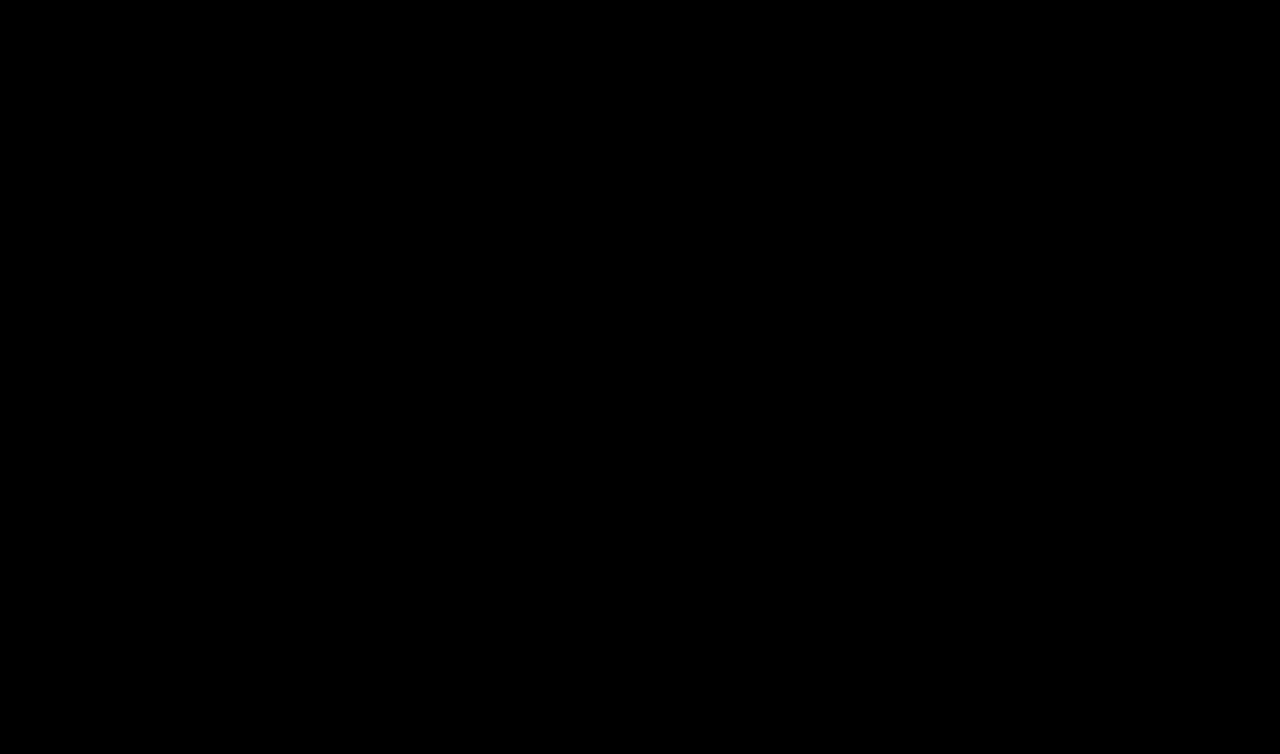
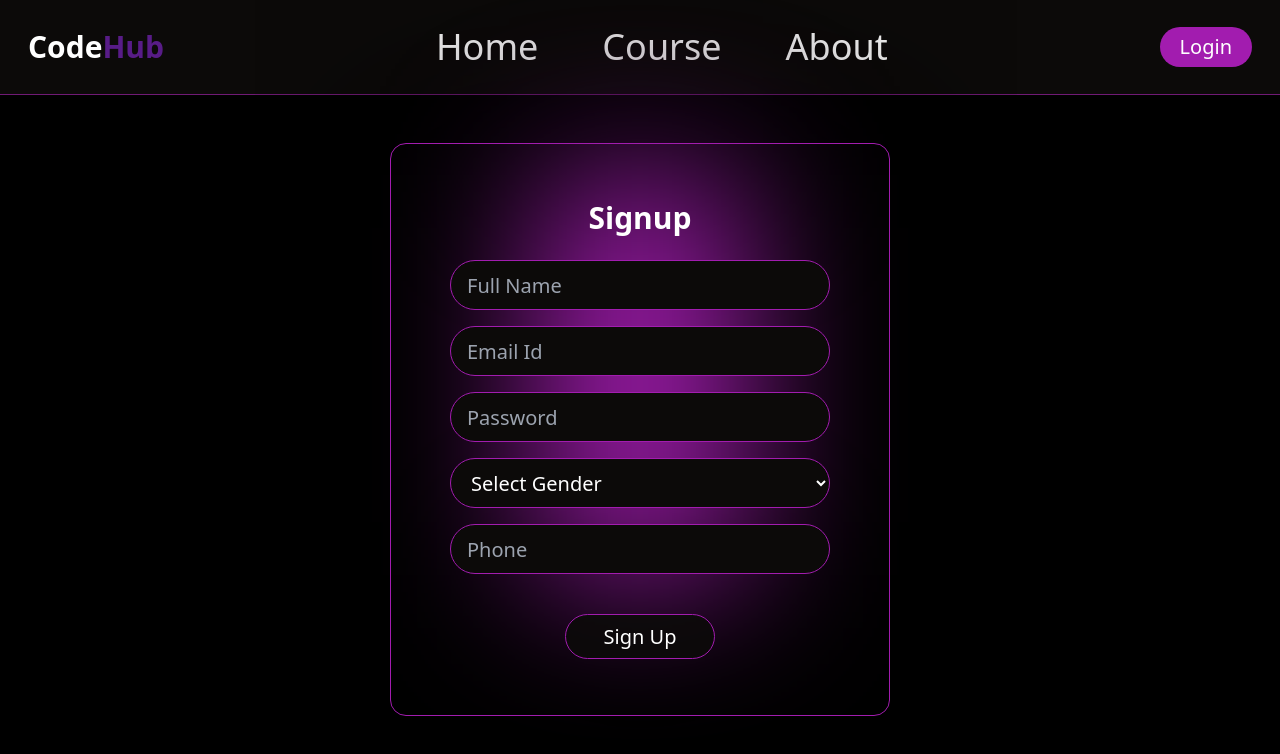
Before and after one commit to yashjaiswal4646/Online-Learning-React-, a React (Vite) app: page / in a window 1280 px wide. Shown: the top 754 px of the page. Built offline with nearby package versions, Linux system fonts and the light colour scheme.

Commit message:
update the signup

```diff
--- a/src/App.jsx
+++ b/src/App.jsx
@@ -1,6 +1,7 @@
 // import AppRoutes from "./routes/AppRoutes";
 
 import { BrowserRouter } from "react-router-dom";
+import Signup from "./pages/Signup";
 
 
 
@@ -9,7 +10,7 @@
     <>
    {/* <AppRoutes />; */}
    <BrowserRouter>
-
+     <Signup/>
    </BrowserRouter>
 
   </>
--- /dev/null
+++ b/src/pages/Signup.jsx
@@ -0,0 +1,118 @@
+import { useState } from "react";
+
+const Signup = () => {
+  const [formData, setFormData] = useState({
+    fullName: "",
+    email: "",
+    password: "",
+    gender: "",
+    phone: "",
+  });
+
+  const handleChange = (field) => (e) => {
+    setFormData((prev) => ({
+      ...prev,
+      [field]: e.target.value,
+    }));
+  };
+
+  const handleSubmit = (e) => {
+    e.preventDefault();
+    console.log("Form submitted:", formData);
+  };
+
+  return (
+    <div className="min-h-screen text-white bg-black-900">
+      {/* Header */}
+      <header className="flex items-center justify-between px-7 py-0 border-b border-solid bg-stone-950 border-b-fuchsia-900 h-[95px] shadow-[0_4px_4px_rgba(0,0,0,0.25)] max-sm:px-4 max-sm:py-0 max-sm:h-[70px]">
+        <h1 className="text-3xl font-bold">
+          <span>Code</span>
+          <span className="text-purple-900">Hub</span>
+        </h1>
+        <nav className="flex justify-center flex-1 gap-16 max-md:gap-8 max-sm:hidden">
+          <button className="text-4xl cursor-pointer max-md:text-3xl hover:text-fuchsia-500">Home</button>
+          <button className="text-4xl cursor-pointer max-md:text-3xl hover:text-fuchsia-500">Course</button>
+          <button className="text-4xl cursor-pointer max-md:text-3xl hover:text-fuchsia-500">About</button>
+        </nav>
+        <button className="px-5 py-1.5 text-xl bg-fuchsia-700 cursor-pointer rounded-[32px] max-sm:px-4 max-sm:py-1 max-sm:text-base transition-colors duration-300 hover:bg-fuchsia-500">
+          Login
+        </button>
+      </header>
+
+      {/* Signup Form */}
+      <form onSubmit={handleSubmit} className="relative flex justify-center pt-12">
+        <div className="absolute bg-fuchsia-700 blur-[80px] h-[400px] top-[80px] w-[200px] z-[1]" />
+        <div className="relative px-0 py-14 border border-fuchsia-700 border-solid shadow-[0_4px_400px_#000] w-[500px] z-[2] max-sm:px-4 max-sm:py-6 max-sm:w-[85%] rounded-2xl">
+
+          {/* Signup Title */}
+          <h2 className="mb-6 text-3xl font-semibold text-center">Signup</h2>
+
+          {/* Form Inputs */}
+          <div className="mx-auto my-0 mb-4 w-[380px] max-sm:w-[90%]">
+            <input
+              type="text"
+              placeholder="Full Name"
+              value={formData.fullName}
+              onChange={handleChange("fullName")}
+              className="px-4 py-0 text-xl border border-solid rounded-full border-fuchsia-700 bg-stone-950 h-[50px] w-full max-sm:text-lg max-sm:h-[40px]"
+            />
+          </div>
+
+          <div className="mx-auto my-0 mb-4 w-[380px] max-sm:w-[90%]">
+            <input
+              type="email"
+              placeholder="Email Id"
+              value={formData.email}
+              onChange={handleChange("email")}
+              className="px-4 py-0 text-xl border border-solid rounded-full border-fuchsia-700 bg-stone-950 h-[50px] w-full max-sm:text-lg max-sm:h-[40px]"
+            />
+          </div>
+
+          <div className="mx-auto my-0 mb-4 w-[380px] max-sm:w-[90%]">
+            <input
+              type="password"
+              placeholder="Password"
+              value={formData.password}
+              onChange={handleChange("password")}
+              className="px-4 py-0 text-xl border border-solid rounded-full border-fuchsia-700 bg-stone-950 h-[50px] w-full max-sm:text-lg max-sm:h-[40px]"
+            />
+          </div>
+
+          <div className="mx-auto my-0 mb-4 w-[380px] max-sm:w-[90%]">
+            <select
+              value={formData.gender}
+              onChange={handleChange("gender")}
+              className="px-4 py-0 text-xl border border-solid rounded-full border-fuchsia-700 bg-stone-950 h-[50px] w-full max-sm:text-lg max-sm:h-[40px]"
+            >
+              <option value="" disabled>Select Gender</option>
+              <option value="Male">Male</option>
+              <option value="Female">Female</option>
+            </select>
+          </div>
+
+          <div className="mx-auto my-0 mb-4 w-[380px] max-sm:w-[90%]">
+            <input
+              type="tel"
+              placeholder="Phone"
+              value={formData.phone}
+              onChange={handleChange("phone")}
+              className="px-4 py-0 text-xl border border-solid rounded-full border-fuchsia-700 bg-stone-950 h-[50px] w-full max-sm:text-lg max-sm:h-[40px]"
+            />
+          </div>
+
+          <div className="flex justify-center">
+            <button
+              type="submit"
+              className="mt-6 mb-0 text-xl rounded-full border border-fuchsia-700 border-solid cursor-pointer bg-stone-950 bg-opacity-90 h-[45px] w-[150px] max-sm:text-lg max-sm:h-[40px] max-sm:w-[130px] hover:bg-fuchsia-700"
+            >
+              Sign Up
+            </button>
+          </div>
+
+        </div>
+      </form>
+    </div>
+  );
+};
+
+export default Signup;
--- a/src/pages/Signup/FormInput.jsx
+++ /dev/null
@@ -1,15 +0,0 @@
-const FormInput = ({ type, placeholder, value, onChange }) => {
-    return (
-      <div className="mx-auto my-0 mb-4 w-[380px] max-sm:w-[90%]">
-        <input
-          type={type}
-          placeholder={placeholder}
-          value={value}
-          onChange={onChange}
-          className="px-4 py-0 text-xl text-white border border-solid rounded-full border-fuchsia-700 bg-stone-950 h-[50px] w-full max-sm:text-lg max-sm:h-[40px]"
-        />
-      </div>
-    );
-  };
-
-  export default FormInput;
--- a/src/pages/Signup/Header.jsx
+++ /dev/null
@@ -1,26 +0,0 @@
-const Header = () => {
-    return (
-      <header className="flex items-center justify-between px-7 py-0 border-b border-solid bg-stone-950 border-b-fuchsia-900 h-[95px] shadow-[0_4px_4px_rgba(0,0,0,0.25)] max-sm:px-4 max-sm:py-0 max-sm:h-[70px]">
-      <h1 className="text-3xl font-bold text-white">
-          <span>Code</span>
-          <span className="text-purple-900">Hub</span>
-        </h1>
-        <nav className="flex justify-center flex-1 gap-16 max-md:gap-8 max-sm:hidden">
-          <button className="text-4xl text-white cursor-pointer max-md:text-3xl hover:text-fuchsia-500">
-            Home
-          </button>
-          <button className="text-4xl text-white cursor-pointer max-md:text-3xl hover:text-fuchsia-500">
-            Course
-          </button>
-          <button className="text-4xl text-white cursor-pointer max-md:text-3xl hover:text-fuchsia-500">
-            About
-          </button>
-        </nav>
-        <button className="px-5 py-1.5 text-xl text-white bg-fuchsia-700 cursor-pointer rounded-[32px] max-sm:px-4 max-sm:py-1 max-sm:text-base transition-colors duration-300 hover:bg-fuchsia-500">
-          Login
-        </button>
-      </header>
-    );
-  };
-
-  export default Header;
--- a/src/pages/Signup/SignupForm.jsx
+++ /dev/null
@@ -1,88 +0,0 @@
-import { useState } from "react";
-import FormInput from "./FormInput";
-
-const SignupForm = () => {
-  const [formData, setFormData] = useState({
-    fullName: "",
-    email: "",
-    password: "",
-    gender: "",
-    phone: "",
-  });
-
-  const handleChange = (field) => (e) => {
-    setFormData((prev) => ({
-      ...prev,
-      [field]: e.target.value,
-    }));
-  };
-
-  const handleSubmit = (e) => {
-    e.preventDefault();
-    // Handle form submission
-    console.log("Form submitted:", formData);
-  };
-
-  return (
-    <form
-      onSubmit={handleSubmit}
-      className="relative flex justify-center pt-12"
-    >
-      <div className="absolute bg-fuchsia-700 blur-[80px] h-[400px] top-[80px] w-[200px] z-[1]" />
-      <div className="relative px-0 py-14 border border-fuchsia-700 border-solid shadow-[0_4px_400px_#000] w-[500px] z-[2] max-sm:px-4 max-sm:py-6 max-sm:w-[85%] rounded-2xl">
-
-        {/* Signup Title */}
-        <h2 className="mb-6 text-3xl font-semibold text-center text-white">Signup</h2>
-
-
-        <FormInput
-          type="text"
-          placeholder="Full Name"
-          value={formData.fullName}
-          onChange={handleChange("fullName")}
-        />
-        <FormInput
-          type="email"
-          placeholder="Email Id"
-          value={formData.email}
-          onChange={handleChange("email")}
-        />
-        <FormInput
-          type="password"
-          placeholder="Password"
-          value={formData.password}
-          onChange={handleChange("password")}
-        />
-       <div className="mx-auto my-0 mb-4 w-[380px] max-sm:w-[90%]">
-          <select
-            value={formData.gender}
-            onChange={handleChange("gender")}
-            className="px-4 py-0 text-xl text-white border border-solid rounded-full border-fuchsia-700 bg-stone-950 h-[50px] w-full max-sm:text-lg max-sm:h-[40px]"
-          >
-            <option value="" disabled>Select Gender</option>
-            <option value="Male">Male</option>
-            <option value="Female">Female</option>
-          </select>
-        </div>
-
-        <FormInput
-          type="tel"
-          placeholder="Phone"
-          value={formData.phone}
-          onChange={handleChange("phone")}
-        />
-        <div className="flex justify-center">
-          <button
-            type="submit"
-            className="mt-6 mb-0 text-xl text-white rounded-full border border-fuchsia-700 border-solid cursor-pointer bg-stone-950 bg-opacity-90 h-[45px] w-[150px] max-sm:text-lg max-sm:h-[40px] max-sm:w-[130px] hover:bg-fuchsia-700"
-          >
-            Sign Up
-          </button>
-        </div>
-
-      </div>
-    </form>
-  );
-};
-
-export default SignupForm;
```
